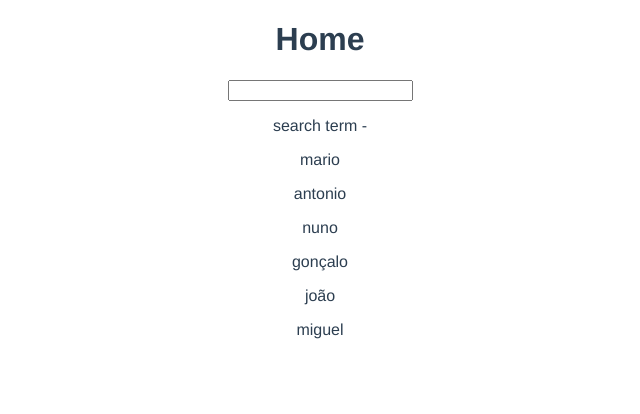
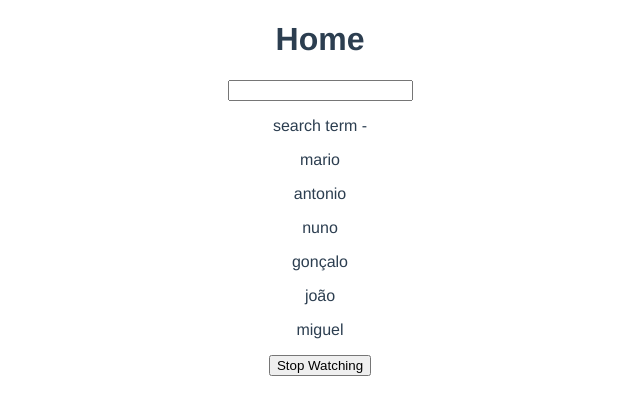
Before and after one commit to mbpassos/composition_api, a Vue app: page / in a window 1280 px wide. Shown: the top 414 px of the page, without its empty margins (320-960 px from the left). Built offline with nearby package versions, Linux system fonts and the light colour scheme.

Commit message:
watch $ watch effect

```diff
--- a/src/views/Home.vue
+++ b/src/views/Home.vue
@@ -6,22 +6,36 @@
     <div v-for="name in matchingNames" :key="name">
       <p>{{ name }}</p>
     </div>
+    <button @click="handleClick">Stop Watching</button>
   </div>
 </template>
 
 <script>
-import { computed, ref } from 'vue'
+import { computed, ref, watch, watchEffect } from 'vue'
 export default {
   name: 'Home',
   setup() {
     const search = ref('')
     const names = ref(['mario', 'antonio', 'nuno', 'gonçalo', 'joão', 'miguel'])
 
+    const stopWatch = watch(search, () => {
+      console.log('watch function run')
+    })
+
+    const stopEffect = watchEffect(() => {
+      console.log('watch effect funcion run', search.value)
+    })
+
+    const handleClick = () => {
+      stopWatch()
+      stopEffect()
+    }
+
     const matchingNames = computed(()=>{
       return names.value.filter((name) => name.includes(search.value))
     })
 
-    return { names, search, matchingNames }
+    return { names, search, matchingNames, stopWatch, stopEffect, handleClick }
 
   }
 }
```
